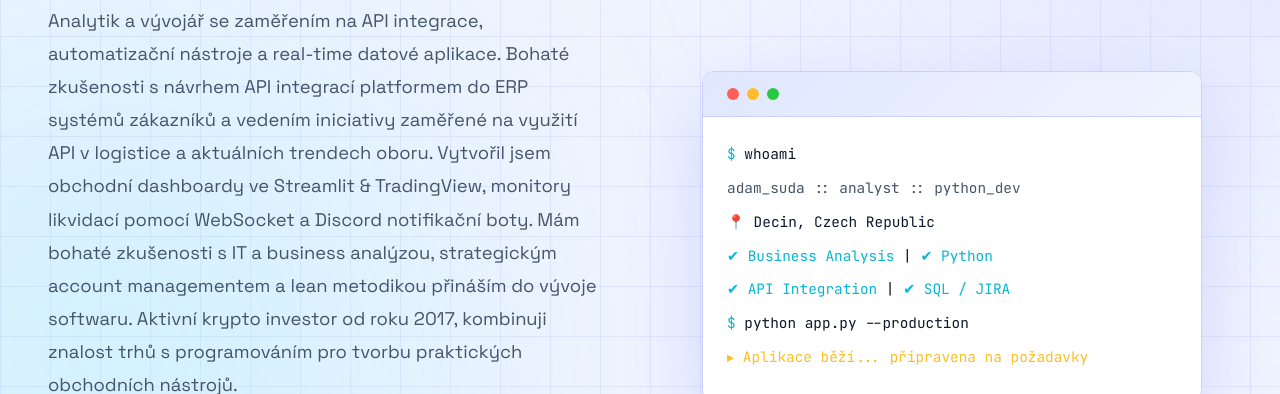
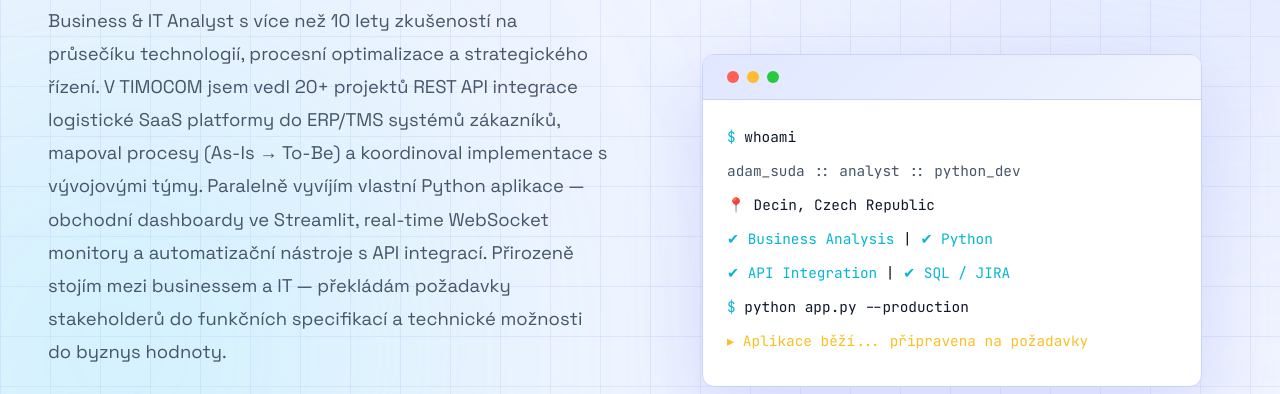
Before and after one commit to DEK4DENCE/cv-website, a plain HTML site: page index.html in a window 1280 px wide. Shown: the part 364-758 px from the top of the page. Drawn offline with Linux system fonts and the light colour scheme.

Commit message:
update work experience - titles and descriptions aligned with CV/LinkedIn

```diff
--- a/index.html
+++ b/index.html
@@ -1630,12 +1630,11 @@
                 <div class="hero-content">
                     <div class="hero-subtitle" data-en="Analyst, Developer & Automation Specialist" data-cs="Analytik, vývojář a specialista na automatizaci">Analytik, vývojář a specialista na automatizaci</div>
                     <h1><span data-en="Hi, I'm" data-cs="Ahoj, jsem">Ahoj, jsem</span> <span>Adam Suda</span></h1>
-                    <p class="hero-description" data-en="Analyst and developer specializing in API integrations, automation tools, and real-time data applications. Experienced in contributing to designing API integrations of the platform into customers' ERP systems and drove initiatives on API adoption trends in logistics. Built trading dashboards with Streamlit &amp; TradingView, liquidation monitors using WebSocket, and Discord notification bots. Background in IT and business analysis, strategic account management, and lean methodology brings a structured analytical approach to software development. Active crypto investor since 2017, combining market knowledge with programming to create practical trading tools." data-cs="Analytik a vývojář se zaměřením na API integrace, automatizační nástroje a real-time datové aplikace. Bohaté zkušenosti s návrhem API integrací platformem do ERP systémů zákazníků a vedením iniciativy zaměřené na využití API v logistice a aktuálních trendech oboru. Vytvořil jsem obchodní dashboardy ve Streamlit &amp; TradingView, monitory likvidací pomocí WebSocket a Discord notifikační boty. Mám bohaté zkušenosti s IT a business analýzou, strategickým account managementem a lean metodikou přináším do vývoje softwaru. Aktivní krypto investor od roku 2017, kombinuji znalost trhů s programováním pro tvorbu praktických obchodních nástrojů.">
-                        Analytik a vývojář se zaměřením na API integrace, automatizační nástroje a real-time datové aplikace.
-                        V TIMOCOM jsem se podílel na návrhu API integrace platformy do ERP systémů zákazníků a vedl iniciativy zaměřené na využití API v logistice a aktuálních trendech oboru.
-                        Vytvořil jsem obchodní dashboardy ve Streamlit &amp; TradingView, monitory likvidací pomocí WebSocket a Discord notifikační boty.
-                        Zkušenosti s IT a business analýzou, strategickým account managementem a lean metodikou přináším do vývoje softwaru.
-                        Aktivní krypto investor od roku 2017, kombinuji znalost trhů s programováním pro tvorbu praktických obchodních nástrojů.
+                    <p class="hero-description" data-en="Business &amp; IT Analyst with 10+ years of experience at the intersection of technology, process optimization, and strategic management. At TIMOCOM, I led 20+ REST API integration projects of a logistics SaaS platform into customer ERP/TMS systems, mapped processes (As-Is → To-Be), and coordinated implementations with development teams. I also build Python applications — trading dashboards in Streamlit, real-time WebSocket monitors, and automation tools with API integration. I naturally bridge business and IT — translating stakeholder requirements into functional specifications and technical capabilities into business value." data-cs="Business &amp; IT Analyst s více než 10 lety zkušeností na průsečíku technologií, procesní optimalizace a strategického řízení. V TIMOCOM jsem vedl 20+ projektů REST API integrace logistické SaaS platformy do ERP/TMS systémů zákazníků, mapoval procesy (As-Is → To-Be) a koordinoval implementace s vývojovými týmy. Paralelně vyvíjím vlastní Python aplikace — obchodní dashboardy ve Streamlit, real-time WebSocket monitory a automatizační nástroje s API integrací. Přirozeně stojím mezi businessem a IT — překládám požadavky stakeholderů do funkčních specifikací a technické možnosti do byznys hodnoty.">
+                        Business &amp; IT Analyst s více než 10 lety zkušeností na průsečíku technologií, procesní optimalizace a strategického řízení.
+                        V TIMOCOM jsem vedl 20+ projektů REST API integrace logistické SaaS platformy do ERP/TMS systémů zákazníků, mapoval procesy (As-Is → To-Be) a koordinoval implementace s vývojovými týmy.
+                        Paralelně vyvíjím vlastní Python aplikace — obchodní dashboardy ve Streamlit, real-time WebSocket monitory a automatizační nástroje s API integrací.
+                        Přirozeně stojím mezi businessem a IT — překládám požadavky stakeholderů do funkčních specifikací a technické možnosti do byznys hodnoty.
                     </p>
                     <div class="contact-links">
                         <a href="https://cz.linkedin.com/in/adamsuda" target="_blank" class="contact-link" title="LinkedIn">
```
